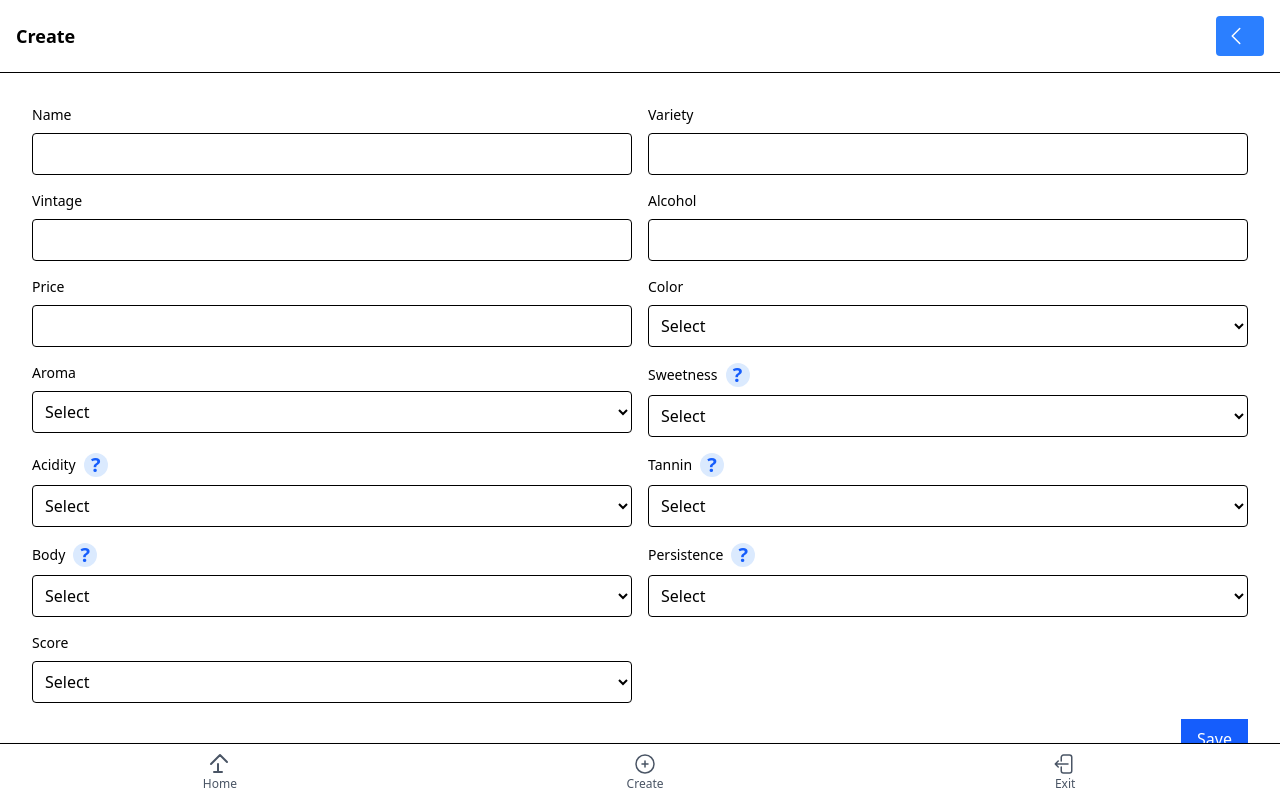
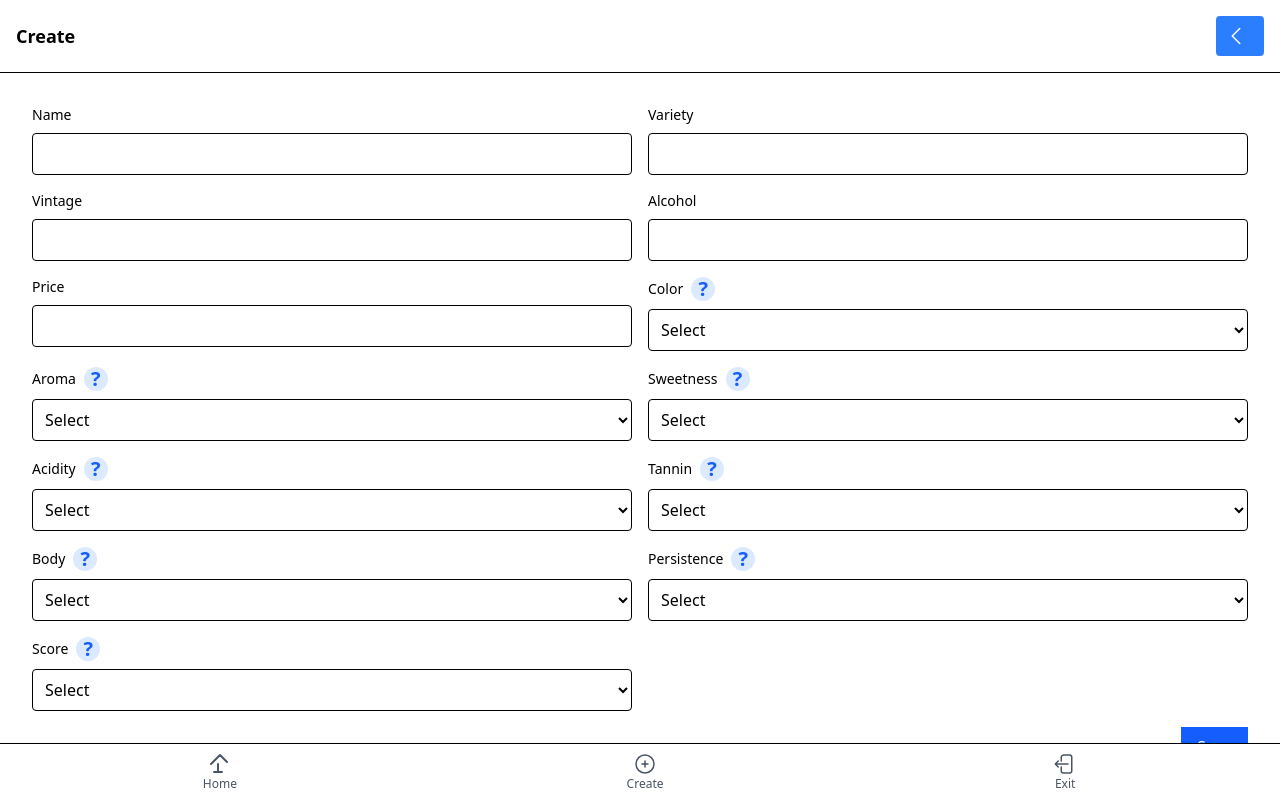
Before and after one commit to guduchango/wine-vue-app, a Vue app: page /wine_form in a window 1280 px wide. Built offline with nearby package versions, Linux system fonts and the light colour scheme; sample sign-in values are in the browser's storage.

Commit message:
adding new bussines logic to don't make request to the server, separate FormView with componente select, and input

```diff
--- a/package.json
+++ b/package.json
@@ -11,6 +11,7 @@
   "dependencies": {
     "@tailwindcss/vite": "^4.1.6",
     "axios": "^1.9.0",
+    "lucide-vue-next": "^0.513.0",
     "pinia": "^3.0.2",
     "pinia-plugin-persistedstate": "^4.3.0",
     "tailwindcss": "^4.1.6",
--- /dev/null
+++ b/src/components/FormInput.vue
@@ -0,0 +1,24 @@
+// components/FormInput.vue
+<template>
+  <div class="space-y-2">
+    <label class="block text-sm font-medium">{{ label }}</label>
+    <input
+      :value="modelValue"
+      @input="$emit('update:modelValue', $event.target.value)"
+      type="text"
+      class="w-full p-2 border rounded"
+    />
+  </div>
+</template>
+
+<script setup>
+const props = defineProps({
+  label: String,
+  modelValue: [String, Number],
+  type: {
+    type: String,
+    default: 'text'
+  }
+})
+const emit = defineEmits(['update:modelValue'])
+</script>
--- /dev/null
+++ b/src/components/FormSelect.vue
@@ -0,0 +1,25 @@
+<!-- components/FormSelect.vue -->
+<template>
+  <div class="space-y-2">
+    <label class="block text-sm font-medium flex items-center gap-2">
+      {{ label }}
+      <TooltipInfo text="hola" />
+    </label>
+
+    <select  class="w-full p-2 border rounded"
+      :value="modelValue"
+      @change="$emit('update:modelValue', $event.target.value)">
+      <option value="">Select</option>
+      <option v-for="option in options" :key="option" :value="option">{{ option }}</option>
+    </select>
+  </div>
+</template>
+<script setup>
+import TooltipInfo from '../components/TooltipInfo.vue'
+const props = defineProps({
+  label: String,
+  modelValue: String,
+  options: Array
+})
+const emit = defineEmits(['update:modelValue'])
+</script>
--- a/src/stores/wines.js
+++ b/src/stores/wines.js
@@ -1,6 +1,6 @@
 // stores/wines.js
 import { defineStore } from 'pinia'
-import api from '../services/api' // axios con token preconfigurado
+import api from '../services/api'
 
 export const useWineStore = defineStore('wines', {
   state: () => ({
@@ -8,12 +8,20 @@ export const useWineStore = defineStore('wines', {
     selectedWine: null,
   }),
 
-  persist: true,
+  persist: {
+    paths: ['wines', 'selectedWine'], // guarda sólo estos
+    storage: localStorage, // explícito por claridad
+  },
 
   actions: {
-    async fetchWines() {
+    async fetchWines({ force = false } = {}) {
+      if (this.wines.length > 0 && !force) {
+        // Ya hay datos, no volver a llamar a la API
+        return
+      }
+
       try {
-        const response = await api.get('/wines') // Laravel route: api/wines
+        const response = await api.get('/wines')
         this.wines = response.data
       } catch (error) {
         console.error('Failed to fetch wines:', error)
@@ -32,7 +40,7 @@ export const useWineStore = defineStore('wines', {
     },
 
     selectWine(wine) {
-      this.selectedWine = { ...wine }
+      this.selectedWine = wine ? { ...wine } : null
     },
 
     async updateWine(updatedWine) {
@@ -54,6 +62,12 @@ export const useWineStore = defineStore('wines', {
         console.error('Error deleting wine:', error)
         throw error
       }
+    },
+    setSelectedWine(wine) {
+      this.selectedWine = wine
+    },
+    clearSelectedWine() {
+      this.selectedWine = null
     }
   }
 })
--- a/src/views/WineDetailView.vue
+++ b/src/views/WineDetailView.vue
@@ -14,14 +14,28 @@
         </RouterLink>
       </div>
     </header>
+
+    <!-- Detalle -->
     <main class="flex-1 overflow-y-auto p-4 pb-24">
-
-      <div class="flex justify-between items-center mb-">
+      <div v-if="!wine" class="text-gray-500">Loading wine...</div>
+      <div v-else>
+        <div class="flex justify-between items-center mb-4">
           <h2 class="text-2xl font-bold text-gray-800">
             🍷 {{ wine.name }} <span class="text-sm text-gray-500">({{ wine.variety }})</span>
           </h2>
-        <button @click="goToEdit" class="text-white bg-blue-600 px-4 py-1 rounded hover:bg-blue-700">
-          Edit
+          <button @click="goToEdit" class="text-white bg-blue-500 px-4 py-1 rounded hover:bg-blue-700">
+            <svg xmlns="http://www.w3.org/2000/svg" fill="none" viewBox="0 0 24 24" stroke-width="1.5"
+              stroke="currentColor" class="size-6">
+              <path stroke-linecap="round" stroke-linejoin="round"
+                d="m16.862 4.487 1.687-1.688a1.875 1.875 0 1 1 2.652 2.652L10.582 16.07a4.5 4.5 0 0 1-1.897 1.13L6 18l.8-2.685a4.5 4.5 0 0 1 1.13-1.897l8.932-8.931Zm0 0L19.5 7.125M18 14v4.75A2.25 2.25 0 0 1 15.75 21H5.25A2.25 2.25 0 0 1 3 18.75V8.25A2.25 2.25 0 0 1 5.25 6H10" />
+            </svg>
+          </button>
+          <button @click="goToRemove" class="text-white bg-red-700 px-4 py-1 rounded hover:bg-red-900">
+            <svg xmlns="http://www.w3.org/2000/svg" fill="none" viewBox="0 0 24 24" stroke-width="1.5"
+              stroke="currentColor" class="size-6">
+              <path stroke-linecap="round" stroke-linejoin="round"
+                d="m14.74 9-.346 9m-4.788 0L9.26 9m9.968-3.21c.342.052.682.107 1.022.166m-1.022-.165L18.16 19.673a2.25 2.25 0 0 1-2.244 2.077H8.084a2.25 2.25 0 0 1-2.244-2.077L4.772 5.79m14.456 0a48.108 48.108 0 0 0-3.478-.397m-12 .562c.34-.059.68-.114 1.022-.165m0 0a48.11 48.11 0 0 1 3.478-.397m7.5 0v-.916c0-1.18-.91-2.164-2.09-2.201a51.964 51.964 0 0 0-3.32 0c-1.18.037-2.09 1.022-2.09 2.201v.916m7.5 0a48.667 48.667 0 0 0-7.5 0" />
+            </svg>
           </button>
         </div>
 
@@ -42,62 +56,41 @@
           <span class="text-sm font-semibold text-gray-600">Score:</span>
           <span class="ml-2 text-gray-800">{{ wine.score }}</span>
         </div>
+      </div>
+    </main>
 
-
-    </main>
     <Menu />
-
   </div>
 </template>
 
 <script setup>
-import { reactive, onMounted, ref } from 'vue'
+import { onMounted, computed } from 'vue'
 import { useRoute, useRouter } from 'vue-router'
+import { useWineStore } from '../stores/wines'
 import Menu from '../components/Menu.vue'
-import api from '../services/api'
 import Info from '../components/Info.vue'
 
-
-const props = defineProps({
-  wine: Object
-})
-
+const wineStore = useWineStore()
+const route = useRoute()
 const router = useRouter()
 
-const goToEdit = () => {
-   router.push({ path: '/wine_form', query: { id: wine.id } })
+const wineId = route.query.id
+const wine = computed(() => wineStore.selectedWine)
+
+// Si se accede directamente por URL (sin pasar por selectWine), buscamos el vino localmente
+onMounted(() => {
+  if (!wine.value && wineId) {
+    const localWine = wineStore.wines.find(w => w.id == wineId)
+    if (localWine) {
+      wineStore.selectWine(localWine)
+    } else {
+      alert('Wine not found in store')
+      router.push('/wine_list')
     }
-
-
-// Router
-const route = useRoute()
-const wineId = route.query.id || null
-
-// Estado reactivo
-const wine = reactive({
-  name: '',
-  variety: '',
-  vintage: '',
-  alcohol: '',
-  price: '',
-  color: '',
-  aroma: '',
-  sweetness: '',
-  acidity: '',
-  tannin: '',
-  body: '',
-  persistence: '',
-  score: '',
-})
-
-// Si hay un ID, traemos el vino de la API
-onMounted(async () => {
-  try {
-    const response = await api.get(`wines/${wineId}`)
-    Object.assign(wine, response.data)
-  } catch (error) {
-    alert('Error loading wine')
   }
 })
 
+const goToEdit = () => {
+  router.push({ path: '/wine_form', query: { id: wine.value.id } })
+}
 </script>
--- a/src/views/WineFormView.vue
+++ b/src/views/WineFormView.vue
@@ -19,136 +19,29 @@
       <div class="p-4 mb-4 rounded">
         <form @submit.prevent="handleSubmit">
           <div class="grid grid-cols-1 gap-4 md:grid-cols-2">
-            <div class="space-y-2">
-              <label class="block text-sm font-medium">Name</label>
-              <input v-model="wine.name" type="text" class="w-full p-2 border rounded" />
-            </div>
-            <div class="space-y-2">
-              <label class="block text-sm font-medium">Variety</label>
-              <input v-model="wine.variety" type="text" class="w-full p-2 border rounded" />
-            </div>
-            <div class="space-y-2">
-              <label class="block text-sm font-medium">Vintage</label>
-              <input v-model="wine.vintage" type="number" class="w-full p-2 border rounded" />
-            </div>
-            <div class="space-y-2">
-              <label class="block text-sm font-medium">Alcohol</label>
-              <input v-model="wine.alcohol" type="number" step="0.1" class="w-full p-2 border rounded" />
-            </div>
-
-            <div class="space-y-2">
-              <label class="block text-sm font-medium">Price</label>
-              <input v-model="wine.price" type="number" class="w-full p-2 border rounded" />
-            </div>
-
-            <div class="space-y-2">
-              <label class="block text-sm font-medium">Color</label>
-              <select v-model="wine.color" class="w-full p-2 border rounded">
-                <option value="">Select</option>
-                <option value="translucent">Translucent</option>
-                <option value="medium">Medium</option>
-                <option value="deep">Deep</option>
-              </select>
-            </div>
-
-            <div class="space-y-2">
-              <label class="block text-sm font-medium">Aroma</label>
-              <select v-model="wine.aroma" class="w-full p-2 border rounded">
-                <option value="">Select</option>
-                <option value="low">Low</option>
-                <option value="medium">Medium</option>
-                <option value="intense">Intense</option>
-              </select>
-            </div>
-
-            <div class="space-y-2 relative">
-              <label class="block text-sm font-medium flex items-center gap-2">
-                Sweetness
-                <TooltipInfo text="Sweetness is how much sugar you taste in the wine.
-                                  A dry wine has almost no sugar and feels more serious or crisp.
-                                  A sweet wine has natural sugar and feels smooth and dessert-like.
-                                  There are also in-between levels, like semi-sweet." />
-              </label>
-              <select v-model="wine.sweetness" class="w-full p-2 border rounded">
-                <option value="">Select</option>
-                <option value="dry">Dry</option>
-                <option value="semi-dry">Semi-dry</option>
-                <option value="sweet">Sweet</option>
-              </select>
-            </div>
-
-            <div class="space-y-2 relative">
-              <label class="block text-sm font-medium flex items-center gap-2">
-                Acidity
-                <TooltipInfo text="Acidity is what makes the wine feel fresh, lively, or zesty.
-                                  It’s like the feeling you get from a lemon or a green apple.
-                                  A wine with more acidity is more refreshing.
-                                  A wine with less acidity is more smooth or flat." />
-              </label>
-              <select v-model="wine.acidity" class="w-full p-2 border rounded">
-                <option value="">Select</option>
-                <option value="low">Low</option>
-                <option value="medium">Medium</option>
-                <option value="high">High</option>
-              </select>
-            </div>
-
-           <div class="space-y-2">
-              <label class="block text-sm font-medium flex items-center gap-2">
-                Tannin
-                <TooltipInfo text="Tannins are what make the wine feel dry or rough in your mouth.
-                                  They come from the grape skin, seeds, and sometimes the barrels.
-                                  It’s like drinking strong black tea or eating a green banana — it dries your mouth." />
-              </label>
-               <select v-model="wine.tannin" class="w-full p-2 border rounded">
-                <option value="">Select</option>
-                <option value="mild">Mild</option>
-                <option value="medium">Medium</option>
-                <option value="antringent">Antringent</option>
-              </select>
-            </div>
-
-            <div class="space-y-2 relative">
-              <label class="block text-sm font-medium flex items-center gap-2">
-                Body
-                <TooltipInfo text="The body of the wine is how it feels in your mouth.
-                                   It can be light like water, medium like milk, or heavy like cream.
-                                   It depends on the alcohol, sugars, and other elements in the wine." />
-              </label>
-              <select v-model="wine.body" class="w-full p-2 border rounded">
-                <option value="">Select</option>
-                <option value="light">Light</option>
-                <option value="medium">Medium</option>
-                <option value="robust">Robust</option>
-              </select>
-            </div>
-
-            <div class="space-y-2 relative">
-               <label class="block text-sm font-medium flex items-center gap-2">
-                Persistence
-                <TooltipInfo text="Persistence is how long the flavor of the wine stays in your mouth after you swallow.
-                                  If the taste disappears quickly, it has short persistence.
-                                  If the flavor stays for several seconds, it has good persistence." />
-              </label>
-              <select v-model="wine.persistence" class="w-full p-2 border rounded">
-                <option value="">Select</option>
-                <option value="short">Short</option>
-                <option value="medium">Medium</option>
-                <option value="long">Long</option>
-              </select>
-            </div>
-
-            <div class="space-y-2">
-              <label class="block text-sm font-medium">Score</label>
-              <select v-model="wine.score" class="w-full p-2 border rounded">
-                <option value="">Select</option>
-                <option value="special gathering">Special gathering</option>
-                <option value="get-together with close friends">Get-together with close friends</option>
-                <option value="hangout with friends">Hangout with friends</option>
-                <option value="it's tasty, but expensive">It's tasty, but expensive</option>
-                <option value="I wouldn't buy it">I wouldn't buy it</option>
-              </select>
-            </div>
+            <FormInput v-model="wine.name" label="Name" />
+            <FormInput v-model="wine.variety" label="Variety" />
+            <FormInput v-model="wine.vintage" label="Vintage" type="number" />
+            <FormInput v-model="wine.alcohol" label="Alcohol" type="number" step="0.1" />
+            <FormInput v-model="wine.price" label="Price" type="number" />
+            <FormSelect v-model="wine.color" label="Color" :options="['translucent', 'medium', 'deep']" />
+            <FormSelect v-model="wine.aroma" label="Aroma" :options="['low', 'medium', 'intense']" />
+            <FormSelect v-model="wine.sweetness" label="Sweetness" :options="['dry', 'semi-dry', 'sweet']" tooltip="sweetness" />
+            <FormSelect v-model="wine.acidity" label="Acidity" :options="['low', 'medium', 'high']" tooltip="Acidity is what makes the wine feel fresh, lively, or zesty." />
+            <FormSelect v-model="wine.tannin" label="Tannin" :options="['mild', 'medium', 'antringent']" tooltip="Tannins make the wine feel dry or rough in your mouth." />
+            <FormSelect v-model="wine.body" label="Body" :options="['light', 'medium', 'robust']" tooltip="The body of the wine is how it feels in your mouth." />
+            <FormSelect v-model="wine.persistence" label="Persistence" :options="['short', 'medium', 'long']" tooltip="Persistence is how long the flavor of the wine stays in your mouth after you swallow." />
+             <FormSelect
+              v-model="wine.score"
+              label="Score"
+              :options="[
+                'special gathering',
+                'get-together with close friends',
+                'hangout with friends',
+                'its tasty, but expensive',
+                'I wouldnt buy it'
+                ]"
+              />
           </div>
           <div class="flex justify-end pt-4">
             <button type="submit" class="px-4 py-2 roundesd bg-blue-600 text-white">Save</button>
@@ -156,7 +49,6 @@
         </form>
       </div>
     </main>
-
     <Menu />
   </div>
 </template>
@@ -164,17 +56,20 @@
 <script setup>
 import { reactive, onMounted, ref } from 'vue'
 import { useRoute, useRouter } from 'vue-router'
+import { useWineStore } from '../stores/wines'
 import Menu from '../components/Menu.vue'
 import api from '../services/api'
-import TooltipInfo from '../components/TooltipInfo.vue'
+import FormInput from '../components/FormInput.vue'
+import FormSelect from '../components/FormSelect.vue'
 
-// Router
+const wineStore = useWineStore()
+
 const route = useRoute()
 const router = useRouter()
 const wineId = route.query.id || null
-const isEditMode = ref(false)
+const isEditMode = ref(!!wineId)
 
-// Estado reactivo
+// Estado local para el formulario
 const wine = reactive({
   name: '',
   variety: '',
@@ -191,15 +86,19 @@ const wine = reactive({
   score: '',
 })
 
-// Si hay un ID, traemos el vino de la API
 onMounted(async () => {
-  if (wineId) {
-    isEditMode.value = true
-    try {
-      const response = await api.get(`wines/${wineId}`)
-      Object.assign(wine, response.data)
-    } catch (error) {
-      alert('Error loading wine')
+  if (isEditMode.value) {
+    // Usa el store si ya tiene los datos
+    if (wineStore.selectedWine && wineStore.selectedWine.id === Number(wineId)) {
+      Object.assign(wine, wineStore.selectedWine)
+    } else {
+      try {
+        const response = await api.get(`wines/${wineId}`)
+        Object.assign(wine, response.data)
+        wineStore.setSelectedWine(response.data)
+      } catch (error) {
+        alert('Error loading wine')
+      }
     }
   }
 })
@@ -213,6 +112,7 @@ async function handleSubmit() {
       await api.post('wines', wine)
       alert('Wine created!')
     }
+    wineStore.clearSelectedWine()
     router.push('/wine_list')
   } catch (error) {
     alert('Error saving wine')
```
Also changed, not shown: src/views/WineListView.vue (+13 -8 lines), 1 other file (tests, documents, lock files or other folders). Lines whose indentation alone changed are shown as unchanged.
